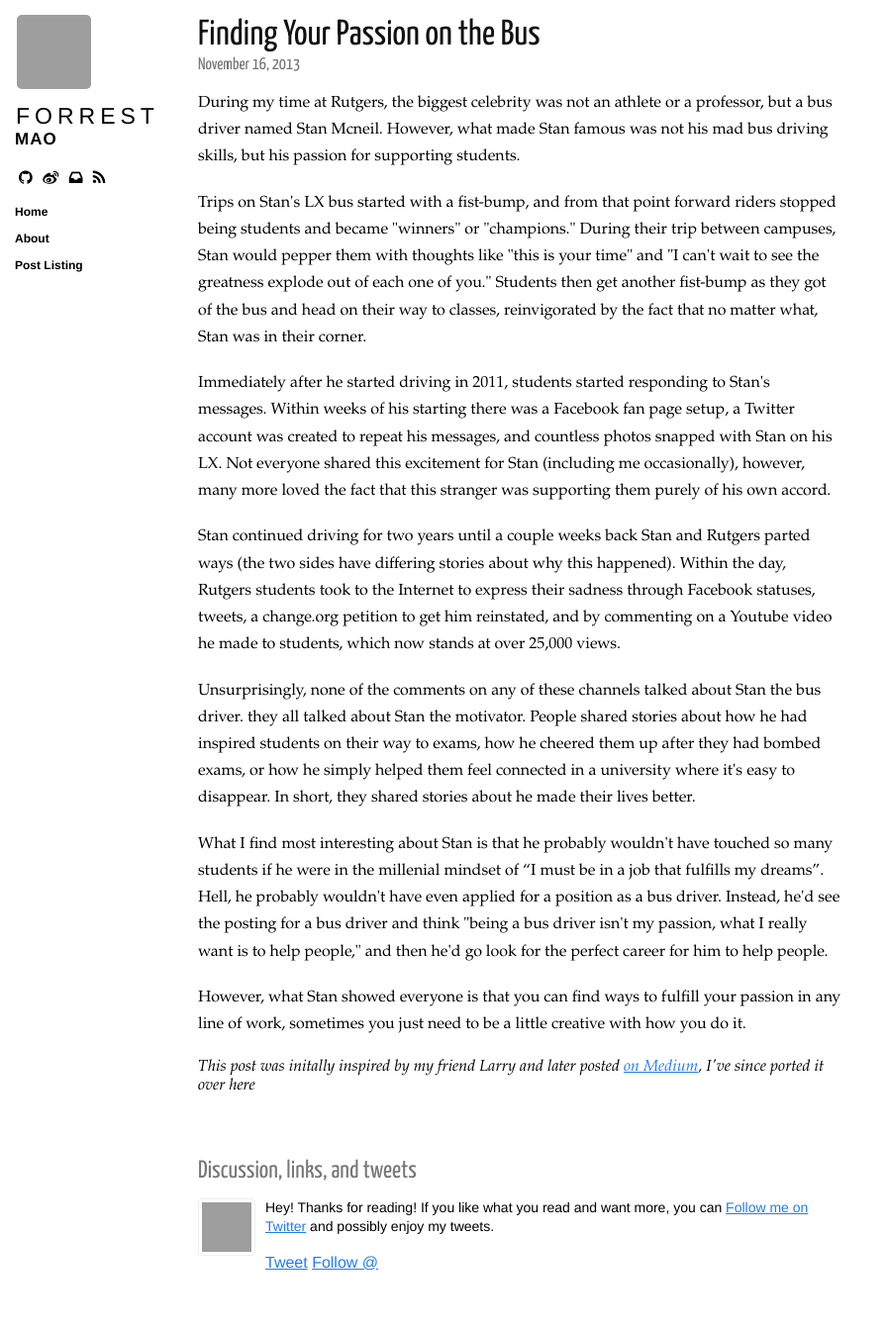
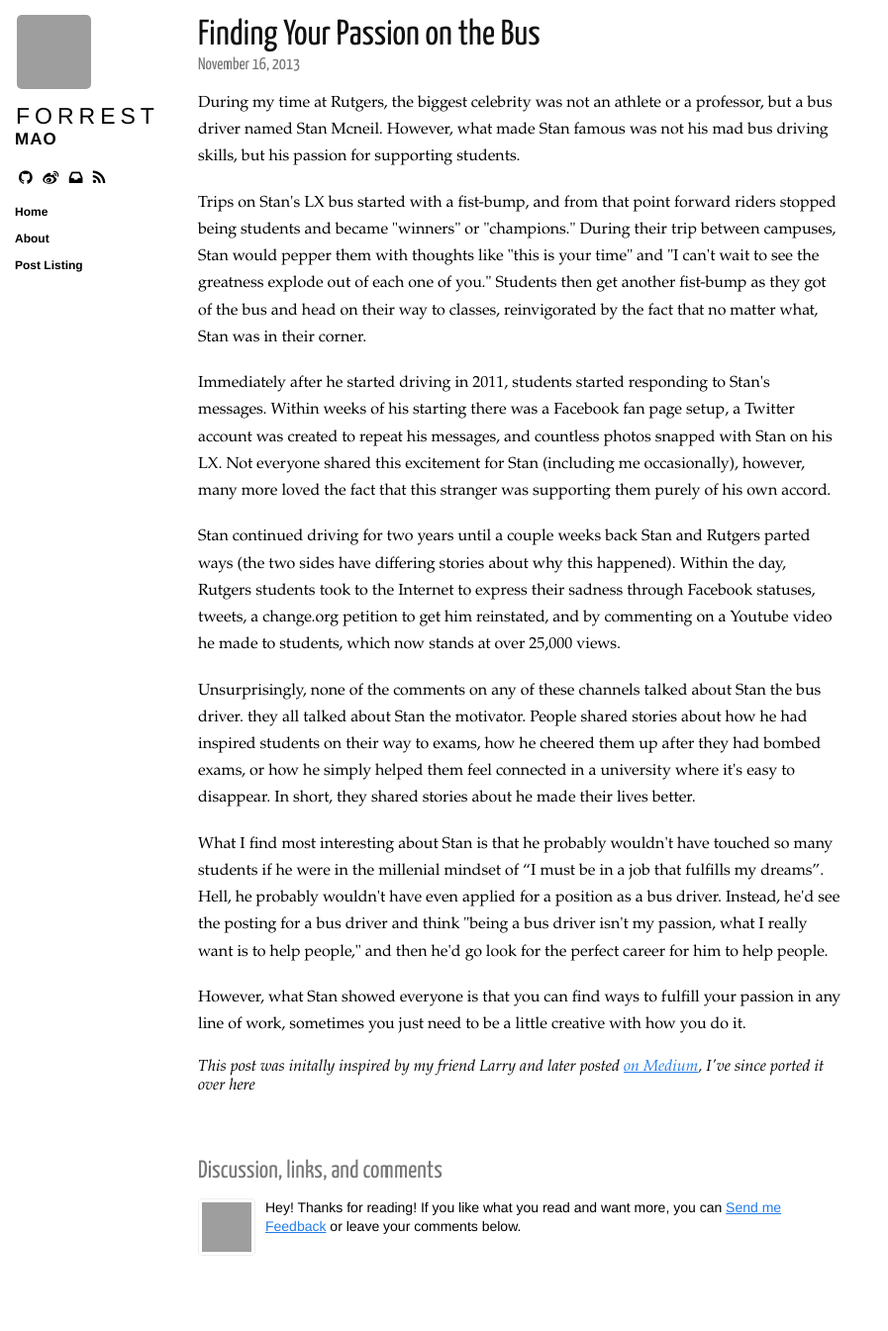
Before and after one commit to forrest-mao/forrest-mao.github.io, a Jekyll site: the page built from _posts/2013-11-16-finding-passion-on-the-bus.html, in a window 1280 px wide. Shown: the whole page at 99% size, without its empty margins (0-897 px from the left). Built offline with Jekyll 4.4.1, drawn with Linux system fonts in a browser that asks for light colours; nearby versions of some CDN libraries; Markdown is read by kramdown in place of the engine named in the settings; comment, search, counter and statistics services are not loaded; grey boxes are pictures that could not be loaded.

Commit message:
chg comment

```diff
--- a/_layouts/post.html
+++ b/_layouts/post.html
@@ -15,23 +15,21 @@ layout: layout
 
   <!-- TODO: bio here -->
   <section class="meta">
-    <h3>Discussion, links, and tweets</h3>
+    <h3>Discussion, links, and comments</h3>
     <section class="copy">
       <a href="https://twitter.com/{{ site.twitter }}" target="_blank">
         <img src="{{ site.gravatar_url }}?s=142" height="50" width="50" />
       </a>
-
       <p>
         Hey! Thanks for reading!  If you like what you read and want more, you
-		can <a href="https://twitter.com/{{ site.twitter }}"
-			target="_blank">Follow me on Twitter</a> and possibly enjoy my
-		tweets.
+		    can <a href="mailto:{{ site.email }}"
+			target="_blank">Send me Feedback</a> or leave your comments below.
 		</p>
 
-      <a href="http://twitter.com/share" class="twitter-share-button" data-count="none" data-via="{{ site.twitter }}">Tweet</a>
+    <!--   <a href="http://twitter.com/share" class="twitter-share-button" data-count="none" data-via="{{ site.twitter }}">Tweet</a>
       <a href="http://twitter.com/{{ site.twitter }}" class="twitter-follow-button" data-show-count="false">Follow @{{ site.twitter }}</a>
       <script src="http://platform.twitter.com/widgets.js" type="text/javascript"></script>
-    </section>
+    </section>-->
 
     <div id="disqus_thread"></div>
     <script type="text/javascript">
```
